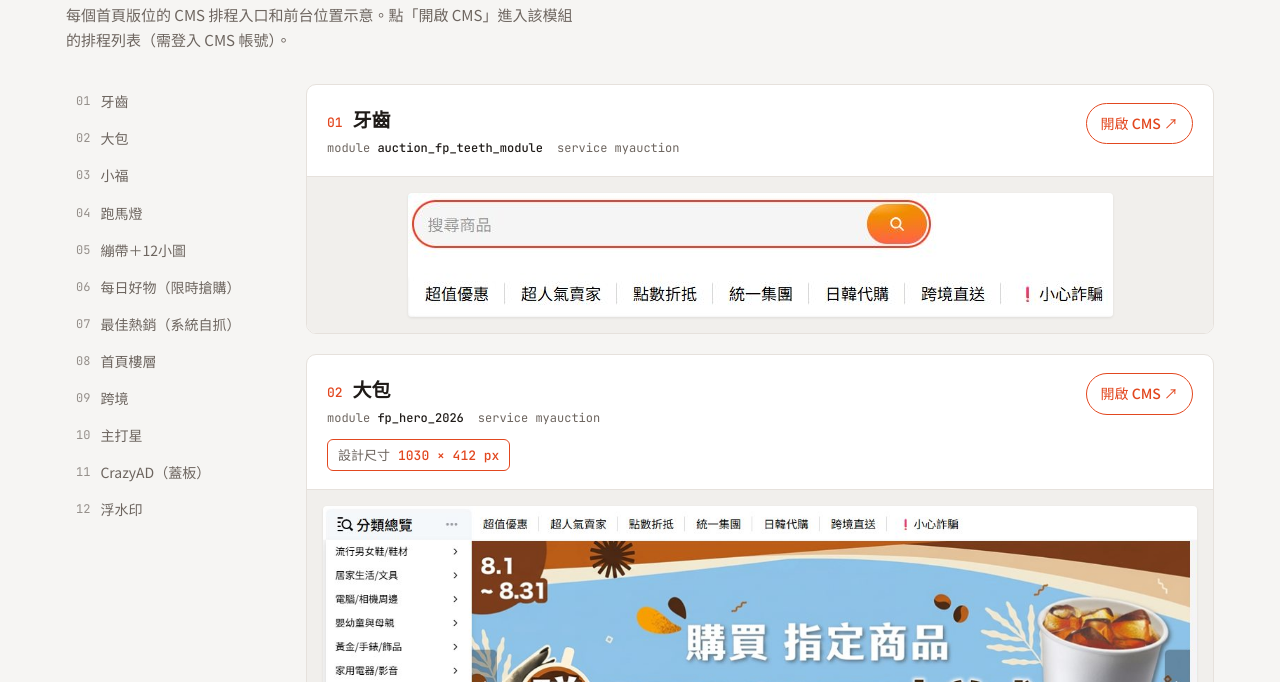
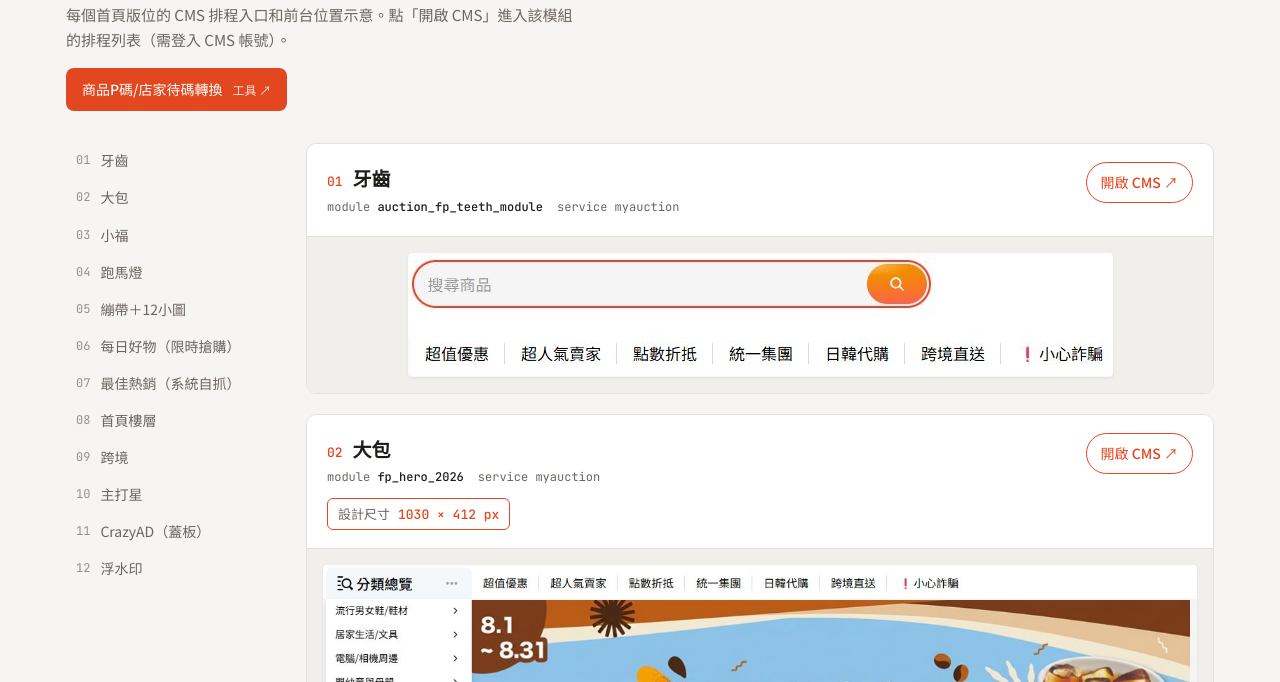
Before and after one commit to yuyangchung-pixel/yuyangspace, a plain HTML site: page index.html in a window 1280 px wide. Shown: the part 118-800 px from the top of the page. Drawn offline with Linux system fonts and the light colour scheme.

Commit message:
加入商品P碼/店家待碼轉換工具連結
Co-Authored-By: Claude Opus 5.5 <noreply@anthropic.com>
Claude-Session: https://claude.ai/code/session_019y5hdpxm2zs2JzeYcNZ6Xu

```diff
--- a/index.html
+++ b/index.html
@@ -57,6 +57,10 @@ body{margin:0}img{max-width:100%}
 .sizes{display:flex;flex-wrap:wrap;gap:6px;margin-top:6px}
 .size{display:inline-flex;gap:8px;align-items:baseline;font-size:13px;padding:4px 10px;border:1px solid var(--accent);border-radius:6px;color:var(--muted)}
 .size b{font-family:var(--font-mono);font-weight:500;color:var(--accent);font-variant-numeric:tabular-nums}
+.tools{display:flex;flex-wrap:wrap;gap:10px;margin-top:8px}
+.tool{display:inline-flex;align-items:center;gap:10px;padding:10px 16px;border-radius:8px;background:var(--accent);color:#fff;text-decoration:none;font-weight:500;font-size:14px}
+.tool small{font-weight:400;opacity:.85;font-size:12px}
+.tool:hover,.tool:focus-visible{filter:brightness(1.08);outline:2px solid var(--fg);outline-offset:2px}
 </style>
 </head>
 <body>
@@ -66,6 +70,7 @@ body{margin:0}img{max-width:100%}
   <div class="eyebrow">iOPEN MALL ・ 拍賣 APP CMS</div>
   <h1>拍賣 APP CMS 版位對照</h1>
   <p>每個首頁版位的 CMS 排程入口和前台位置示意。點「開啟 CMS」進入該模組的排程列表（需登入 CMS 帳號）。</p>
+  <div class="tools"><a class="tool" href="https://yahoo-item-lookup-k7m2.yahootwec-6023.chatgpt.site/" target="_blank" rel="noopener">商品P碼/店家待碼轉換 <small>工具 ↗</small></a></div>
 </header>
 
 <div class="layout">
```
